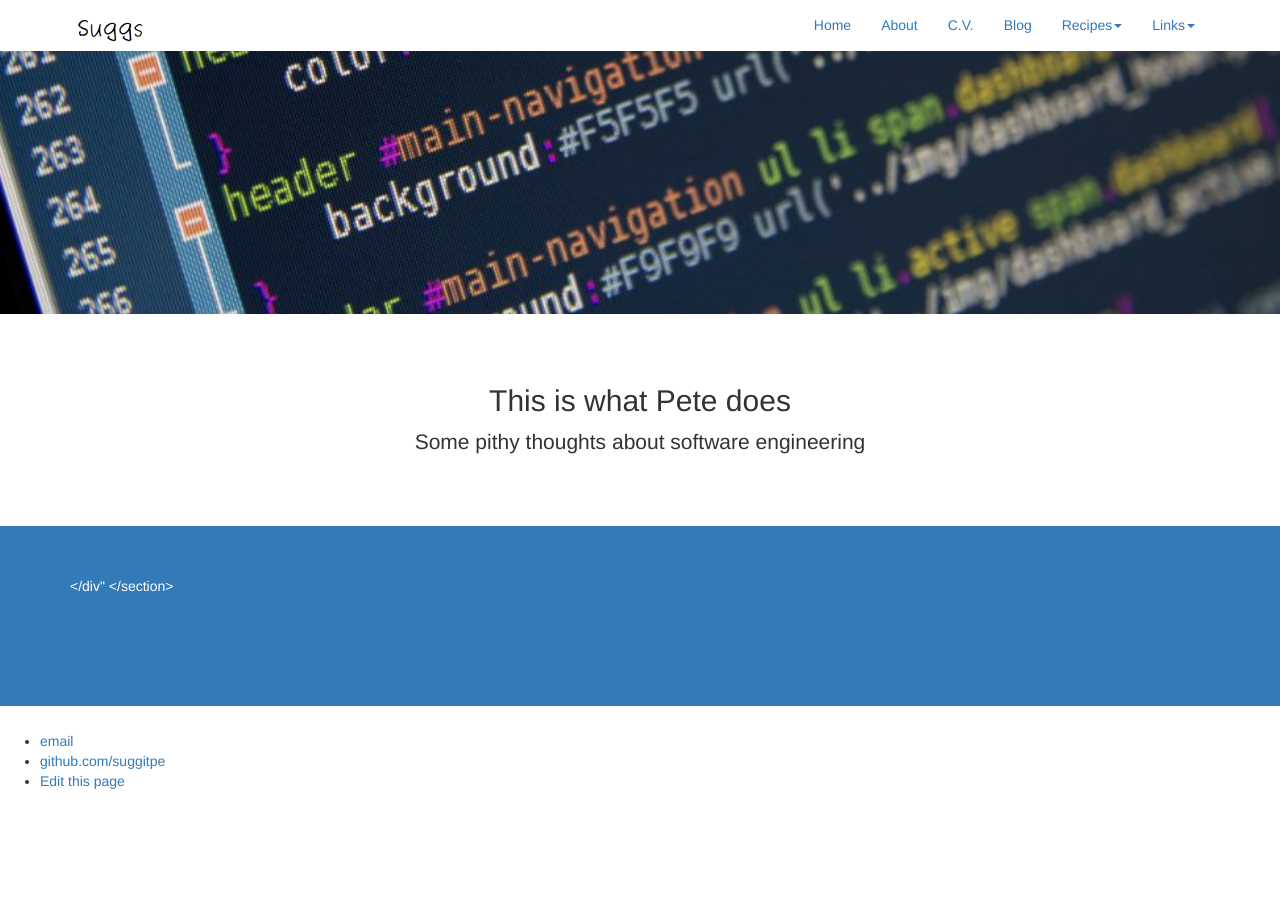
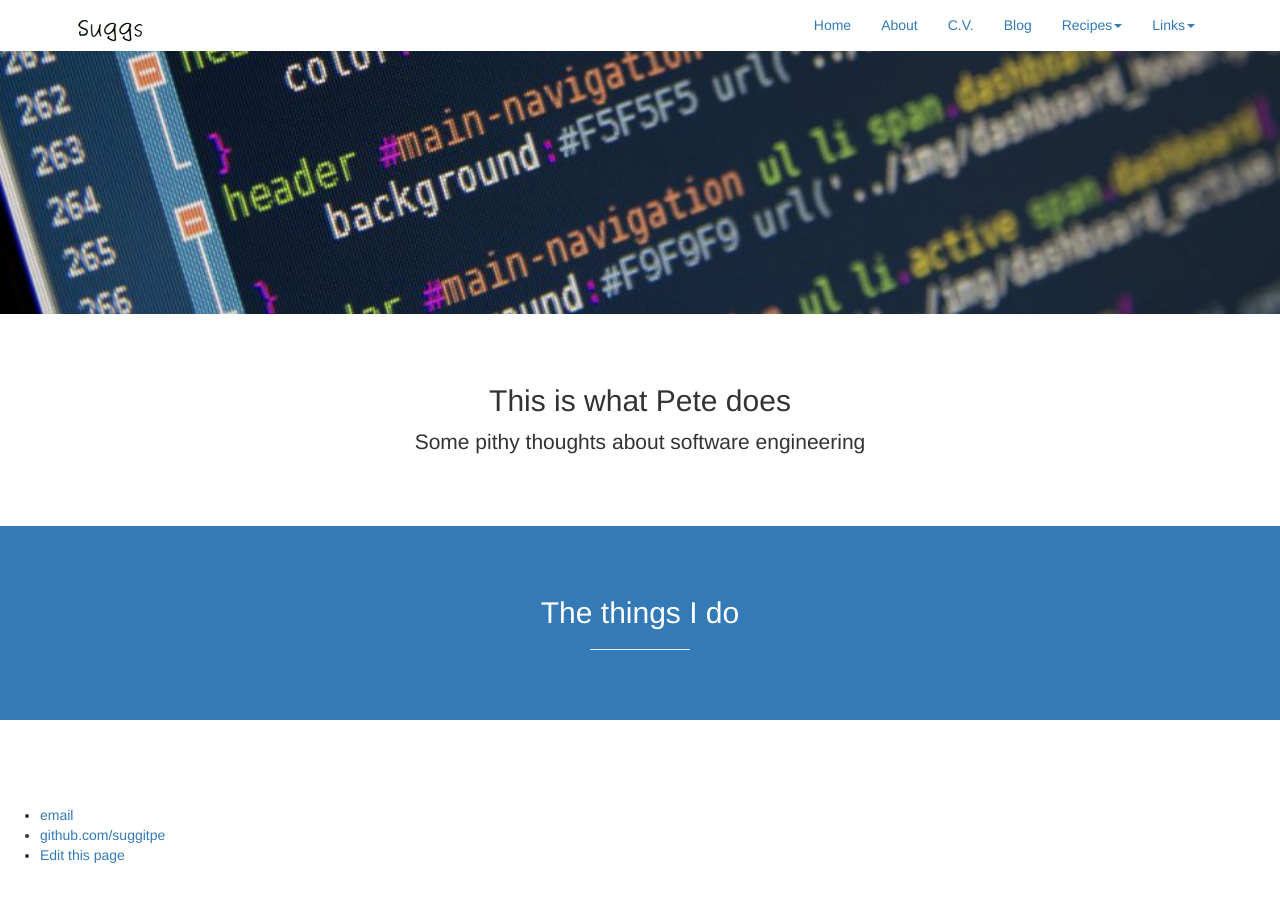
Before and after one commit to suggitpe/suggitpe.github.io, a Jekyll site: the page built from index.md, in a window 1280 px wide and 900 px high, scrolled down 627 px. Built offline with Jekyll 4.4.1, drawn with Linux system fonts in a browser that asks for light colours; before the commit the page ends 1453 px from its top, so only the background shows below that.

Commit message:
updated site

```diff
--- a/index.md
+++ b/index.md
@@ -28,9 +28,12 @@
 <section id="services" class="services bg-primary">
     <div class="container">
         <div class="row text-center">
-
+            <div class="col-lg-10 col-lg-offset-1">
+                <h2>The things I do</h2>
+                <hr class="small">
+            </div>
         </div>
-    </div"
+    </div>
 </section>
 
 
```
